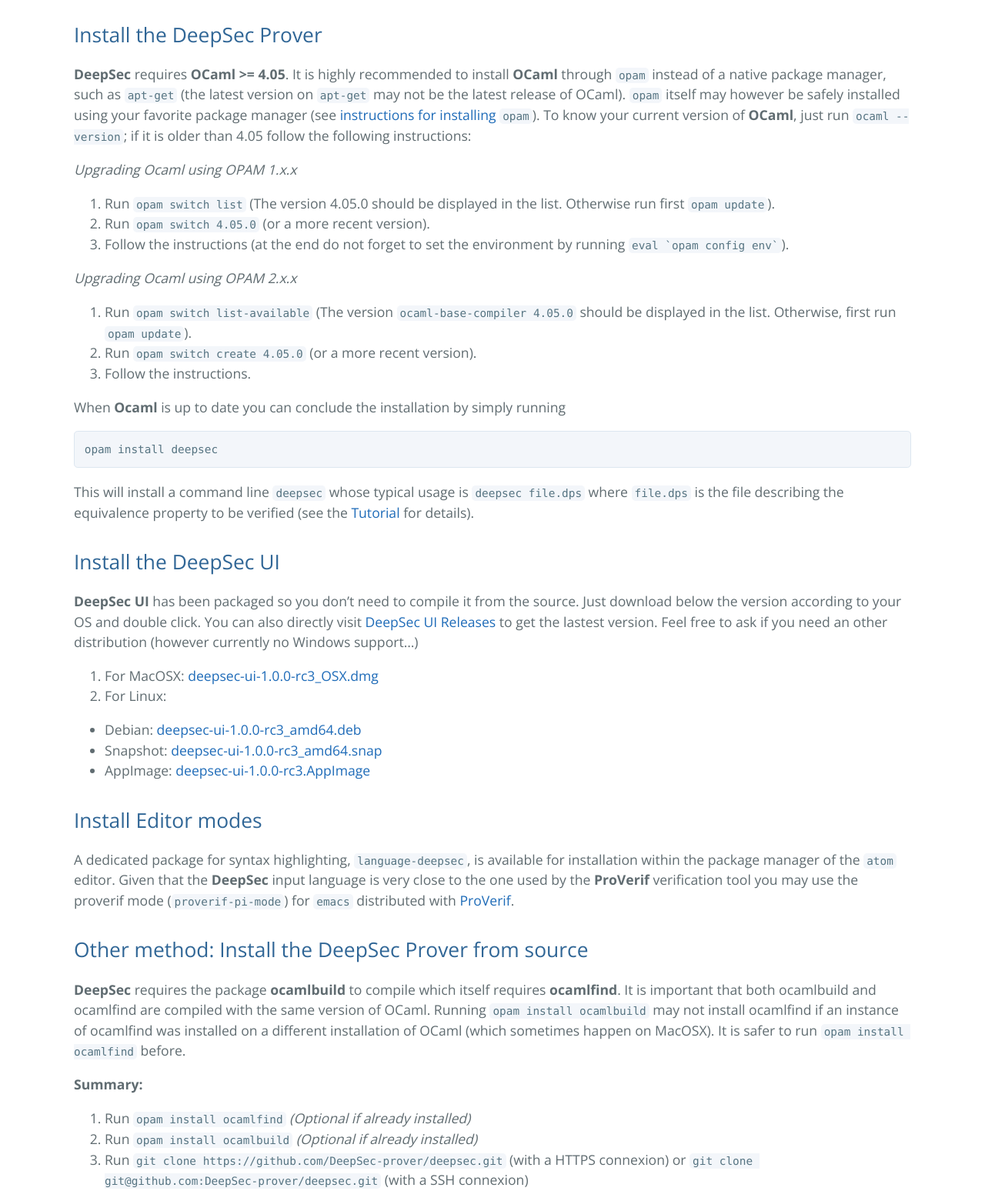
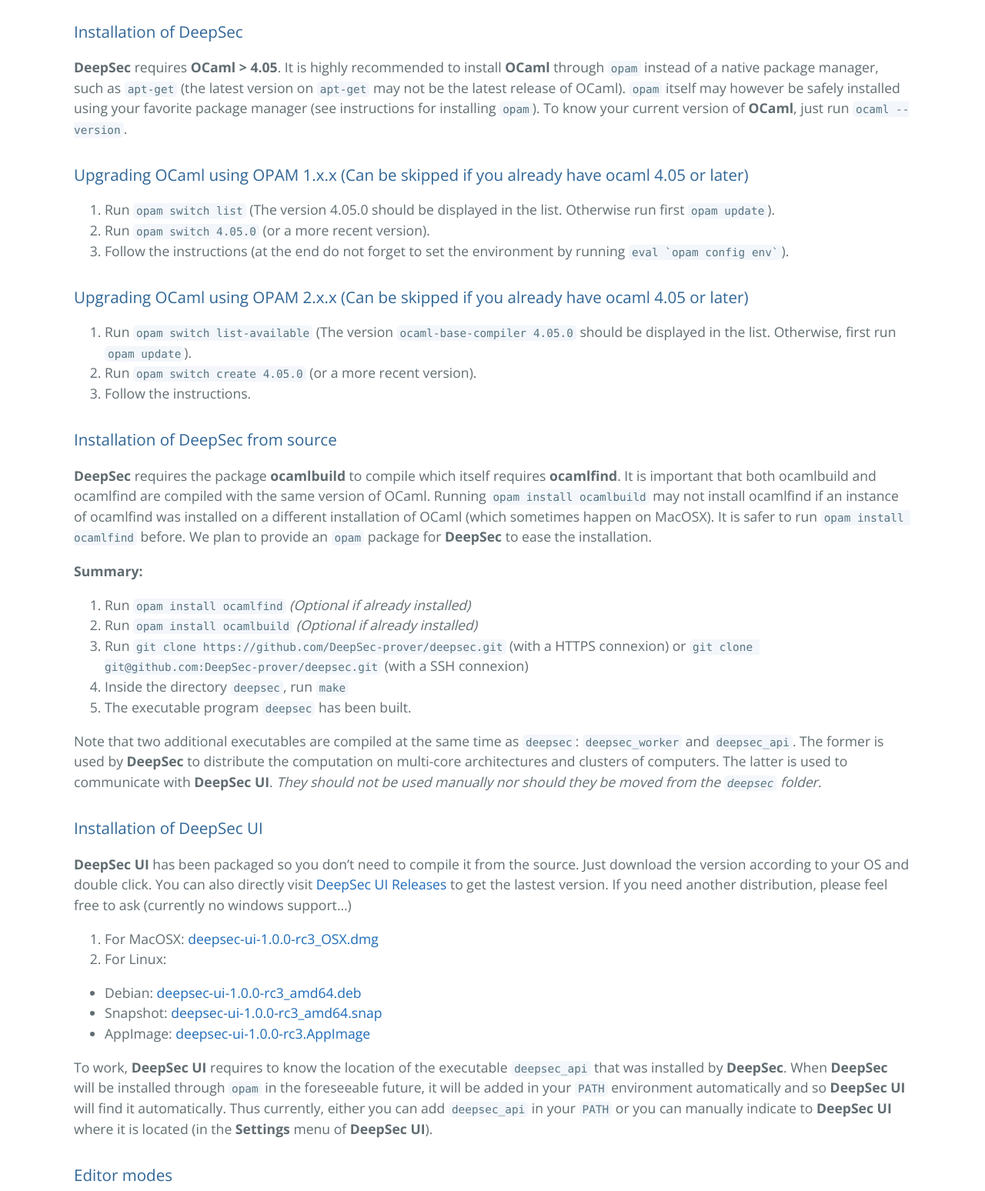
Before and after one commit to DeepSec-prover/manual, a plain HTML site: page html/install.html in a window 1280 px wide. Shown: the part 1020-2568 px from the top of the page at 77% size. Drawn offline with nearby package versions, Linux system fonts and the light colour scheme.

Commit message:
removing changes from generated files (until opam installation is available)

```diff
--- a/html/install.html
+++ b/html/install.html
@@ -56,26 +56,35 @@
 
 <!-- do not indent this line, may cause indentation problems in fenced code blocks! -->
 <h2 id="download-and-installation">Download and installation</h2>
-<p>In this section we will guide you through the installation of the <strong>DeepSec</strong> prover and its graphical user interface <strong>DeepSec UI</strong>. <strong>DeepSec</strong> can be used independently of <strong>DeepSec UI</strong> but the latter requires the former to be installed. Please install both so that you can test as many features as possible.</p>
-<h2 id="install-the-deepsec-prover">Install the DeepSec Prover</h2>
-<p><strong>DeepSec</strong> requires <strong>OCaml &gt;= 4.05</strong>. It is highly recommended to install <strong>OCaml</strong> through <code>opam</code> instead of a native package manager, such as <code>apt-get</code> (the latest version on <code>apt-get</code> may not be the latest release of OCaml). <code>opam</code> itself may however be safely installed using your favorite package manager (see <a href="https://opam.ocaml.org/doc/Install.html">instructions for installing <code>opam</code></a>). To know your current version of <strong>OCaml</strong>, just run <code>ocaml --version</code>; if it is older than 4.05 follow the following instructions:</p>
-<p><em>Upgrading Ocaml using OPAM 1.x.x</em></p>
+<p>In this section we will guide you through the installation of the <strong>DeepSec</strong> prover and its graphical user interface <strong>DeepSec UI</strong>. <strong>DeepSec</strong> can be used independently of <strong>DeepSec UI</strong> but the latter requires the former to be installed.<br />
+Please install both so that you can test as many features as possible.</p>
+<h3 id="installation-of-deepsec">Installation of DeepSec</h3>
+<p><strong>DeepSec</strong> requires <strong>OCaml &gt; 4.05</strong>. It is highly recommended to install <strong>OCaml</strong> through <code>opam</code> instead of a native package manager, such as <code>apt-get</code> (the latest version on <code>apt-get</code> may not be the latest release of OCaml). <code>opam</code> itself may however be safely installed using your favorite package manager (see instructions for installing <code>opam</code>). To know your current version of <strong>OCaml</strong>, just run <code>ocaml --version</code>.</p>
+<h3 id="upgrading-ocaml-using-opam-1.x.x-can-be-skipped-if-you-already-have-ocaml-4.05-or-later">Upgrading OCaml using OPAM 1.x.x (Can be skipped if you already have ocaml 4.05 or later)</h3>
 <ol type="1">
 <li>Run <code>opam switch list</code> (The version 4.05.0 should be displayed in the list. Otherwise run first <code>opam update</code>).</li>
 <li>Run <code>opam switch 4.05.0</code> (or a more recent version).</li>
 <li>Follow the instructions (at the end do not forget to set the environment by running <code>eval `opam config env`</code>).</li>
 </ol>
-<p><em>Upgrading Ocaml using OPAM 2.x.x</em></p>
+<h3 id="upgrading-ocaml-using-opam-2.x.x-can-be-skipped-if-you-already-have-ocaml-4.05-or-later">Upgrading OCaml using OPAM 2.x.x (Can be skipped if you already have ocaml 4.05 or later)</h3>
 <ol type="1">
 <li>Run <code>opam switch list-available</code> (The version <code>ocaml-base-compiler 4.05.0</code> should be displayed in the list. Otherwise, first run <code>opam update</code>).</li>
 <li>Run <code>opam switch create 4.05.0</code> (or a more recent version).</li>
 <li>Follow the instructions.</li>
 </ol>
-<p>When <strong>Ocaml</strong> is up to date you can conclude the installation by simply running</p>
-<pre><code>opam install deepsec</code></pre>
-<p>This will install a command line <code>deepsec</code> whose typical usage is <code>deepsec file.dps</code> where <code>file.dps</code> is the file describing the equivalence property to be verified (see the <a href="tutorial.html">Tutorial</a> for details).</p>
-<h2 id="install-the-deepsec-ui">Install the DeepSec UI</h2>
-<p><strong>DeepSec UI</strong> has been packaged so you don’t need to compile it from the source. Just download below the version according to your OS and double click. You can also directly visit <a href="https://github.com/DeepSec-prover/deepsec_ui/releases">DeepSec UI Releases</a> to get the lastest version. Feel free to ask if you need an other distribution (however currently no Windows support…)</p>
+<h3 id="installation-of-deepsec-from-source">Installation of DeepSec from source</h3>
+<p><strong>DeepSec</strong> requires the package <strong>ocamlbuild</strong> to compile which itself requires <strong>ocamlfind</strong>. It is important that both ocamlbuild and ocamlfind are compiled with the same version of OCaml. Running <code>opam install ocamlbuild</code> may not install ocamlfind if an instance of ocamlfind was installed on a different installation of OCaml (which sometimes happen on MacOSX). It is safer to run <code>opam install ocamlfind</code> before. We plan to provide an <code>opam</code> package for <strong>DeepSec</strong> to ease the installation.</p>
+<p><strong>Summary:</strong></p>
+<ol type="1">
+<li>Run <code>opam install ocamlfind</code> <em>(Optional if already installed)</em></li>
+<li>Run <code>opam install ocamlbuild</code> <em>(Optional if already installed)</em></li>
+<li>Run <code>git clone https://github.com/DeepSec-prover/deepsec.git</code> (with a HTTPS connexion) or <code>git clone git@github.com:DeepSec-prover/deepsec.git</code> (with a SSH connexion)</li>
+<li>Inside the directory <code>deepsec</code>, run <code>make</code></li>
+<li>The executable program <code>deepsec</code> has been built.</li>
+</ol>
+<p>Note that two additional executables are compiled at the same time as <code>deepsec</code>: <code>deepsec_worker</code> and <code>deepsec_api</code>. The former is used by <strong>DeepSec</strong> to distribute the computation on multi-core architectures and clusters of computers. The latter is used to communicate with <strong>DeepSec UI</strong>. <em>They should not be used manually nor should they be moved from the <code>deepsec</code> folder.</em></p>
+<h3 id="installation-of-deepsec-ui">Installation of DeepSec UI</h3>
+<p><strong>DeepSec UI</strong> has been packaged so you don’t need to compile it from the source. Just download the version according to your OS and double click. You can also directly visit <a href="https://github.com/DeepSec-prover/deepsec_ui/releases">DeepSec UI Releases</a> to get the lastest version. If you need another distribution, please feel free to ask (currently no windows support…)</p>
 <ol type="1">
 <li>For MacOSX: <a href="https://github.com/DeepSec-prover/deepsec_ui/releases/download/v1.0.0-rc3/deepsec-ui-1.0.0-rc3_OSX.dmg">deepsec-ui-1.0.0-rc3_OSX.dmg</a></li>
 <li>For Linux:</li>
@@ -85,20 +94,9 @@
 <li>Snapshot: <a href="https://github.com/DeepSec-prover/deepsec_ui/releases/download/v1.0.0-rc3/deepsec-ui-1.0.0-rc3_amd64.snap">deepsec-ui-1.0.0-rc3_amd64.snap</a></li>
 <li>AppImage: <a href="https://github.com/DeepSec-prover/deepsec_ui/releases/download/v1.0.0-rc3/deepsec-ui-1.0.0-rc3.AppImage">deepsec-ui-1.0.0-rc3.AppImage</a></li>
 </ul>
-<h2 id="install-editor-modes">Install Editor modes</h2>
-<p>A dedicated package for syntax highlighting, <code>language-deepsec</code>, is available for installation within the package manager of the <code>atom</code> editor. Given that the <strong>DeepSec</strong> input language is very close to the one used by the <strong>ProVerif</strong> verification tool you may use the proverif mode (<code>proverif-pi-mode</code>) for <code>emacs</code> distributed with <a href="https://proverif.inria.fr">ProVerif</a>.</p>
-<h2 id="other-method-install-the-deepsec-prover-from-source">Other method: Install the DeepSec Prover from source</h2>
-<p><strong>DeepSec</strong> requires the package <strong>ocamlbuild</strong> to compile which itself requires <strong>ocamlfind</strong>. It is important that both ocamlbuild and ocamlfind are compiled with the same version of OCaml. Running <code>opam install ocamlbuild</code> may not install ocamlfind if an instance of ocamlfind was installed on a different installation of OCaml (which sometimes happen on MacOSX). It is safer to run <code>opam install ocamlfind</code> before. <!-- We plan to provide an `opam` package for **DeepSec** to ease the installation. --></p>
-<p><strong>Summary:</strong></p>
-<ol type="1">
-<li>Run <code>opam install ocamlfind</code> <em>(Optional if already installed)</em></li>
-<li>Run <code>opam install ocamlbuild</code> <em>(Optional if already installed)</em></li>
-<li>Run <code>git clone https://github.com/DeepSec-prover/deepsec.git</code> (with a HTTPS connexion) or <code>git clone git@github.com:DeepSec-prover/deepsec.git</code> (with a SSH connexion)</li>
-<li>Inside the directory <code>deepsec</code>, run <code>make</code></li>
-<li>The executable program <code>deepsec</code> has been built.</li>
-<li>[necessary for DeepSec UI] add the path to the <code>deepsec_api</code> executable generated during the installation to your <code>PATH</code> (or you can manually indicate where it is located in the <strong>Settings</strong> menu of <strong>DeepSec UI</strong>)</li>
-</ol>
-<p>Note that two additional executables are compiled at the same time as <code>deepsec</code>: <code>deepsec_worker</code> and <code>deepsec_api</code>. The former is used by <strong>DeepSec</strong> to distribute the computation on multi-core architectures and clusters of computers. The latter is used to communicate with <strong>DeepSec UI</strong>. <em>They should not be used manually nor should they be moved from the <code>deepsec</code> folder.</em></p>
+<p>To work, <strong>DeepSec UI</strong> requires to know the location of the executable <code>deepsec_api</code> that was installed by <strong>DeepSec</strong>. When <strong>DeepSec</strong> will be installed through <code>opam</code> in the foreseeable future, it will be added in your <code>PATH</code> environment automatically and so <strong>DeepSec UI</strong> will find it automatically. Thus currently, either you can add <code>deepsec_api</code> in your <code>PATH</code> or you can manually indicate to <strong>DeepSec UI</strong> where it is located (in the <strong>Settings</strong> menu of <strong>DeepSec UI</strong>).</p>
+<h3 id="editor-modes">Editor modes</h3>
+<p>A dedicated package for syntax highlighting, <code>language-deepsec</code>, is available for installation within <code>atom</code>. Given that the <strong>DeepSec</strong> input language is very close to the one used by the <strong>ProVerif</strong> verification tool you may use the proverif mode (<code>proverif-pi-mode</code>) for <code>emacs</code> distributed with <a href="https://proverif.inria.fr">ProVerif</a>.</p>
 <!-- Written by Steve -->
 
       <hr>
```
Also changed, not shown: html/tutorial.html (+1 -1 lines), 1 other file.
